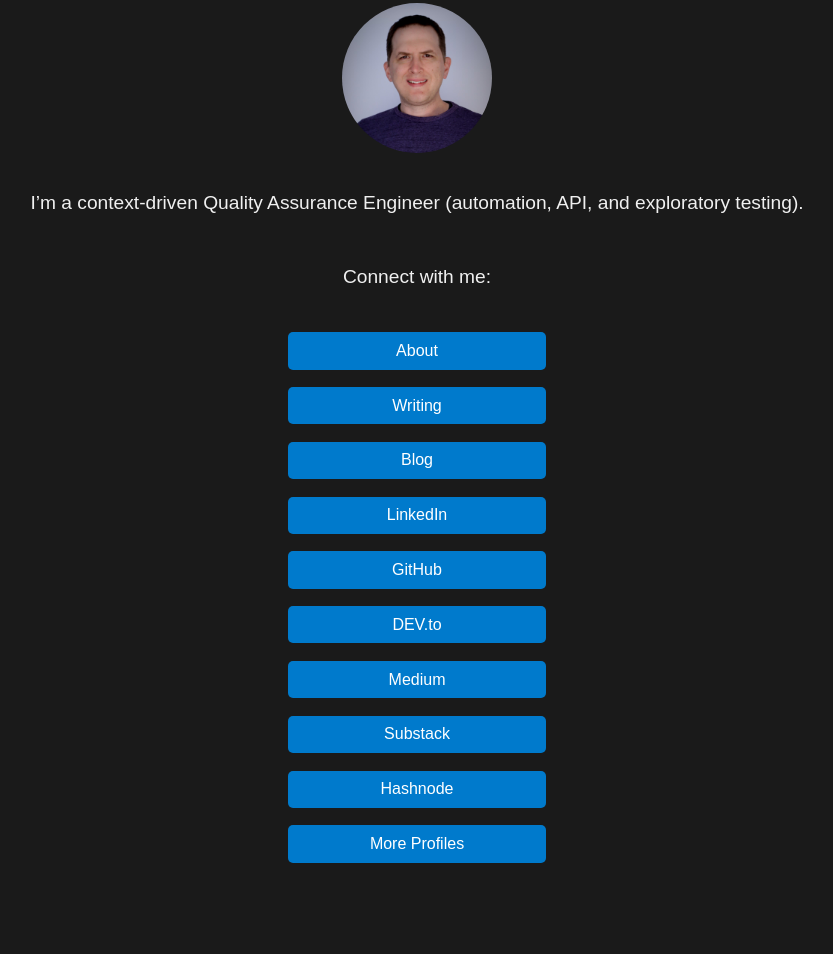
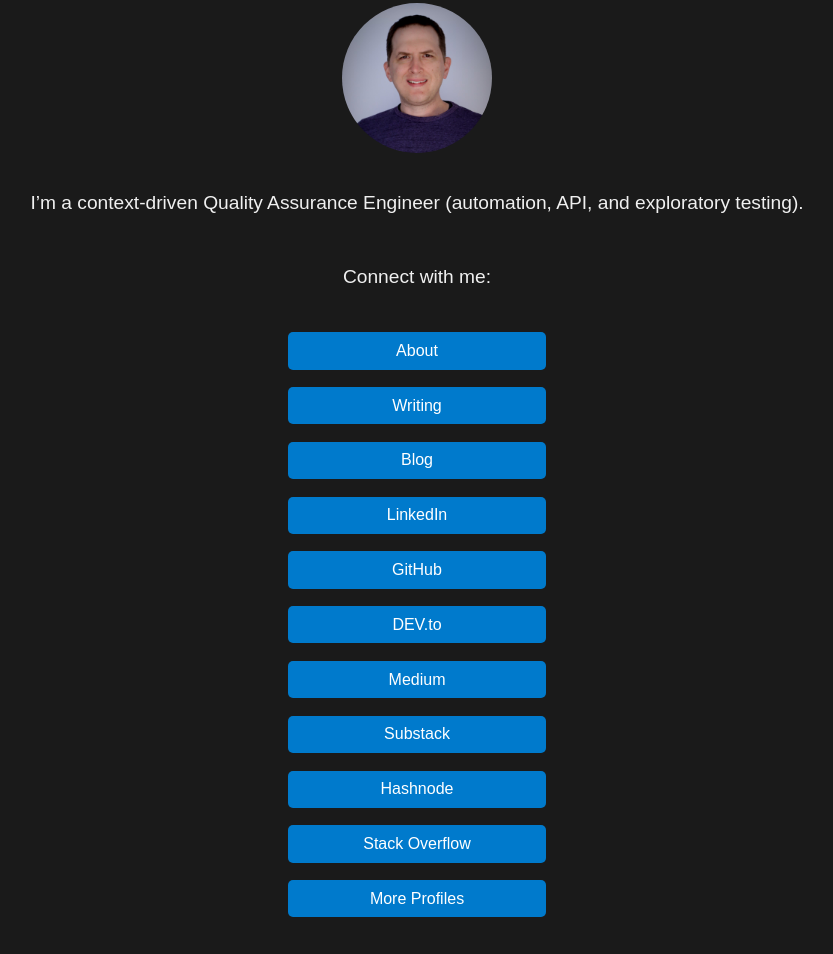
Before and after one commit to jeffthoensen/jeff-thoensen.github.io, a plain HTML site: page index.html in a window 1280 px wide. Shown: the part 140-1094 px from the top of the page, without its empty margins (223-1056 px from the left). Before the commit the page ends 1039 px from the top, so only its background shows below. Drawn offline with Linux system fonts and the light colour scheme.

Commit message:
Update index.html

```diff
--- a/index.html
+++ b/index.html
@@ -115,6 +115,7 @@
     <a href="https://jeff-thoensen.medium.com" target="_blank" rel="noopener noreferrer">Medium</a>
     <a href="https://jeffthoensen.substack.com" target="_blank" rel="noopener noreferrer">Substack</a>
     <a href="https://hashnode.com/@jeffthoensen" target="_blank" rel="noopener noreferrer">Hashnode</a>
+    <a href="https://stackoverflow.com/users/30687002/jeff-thoensen" target="_blank" rel="noopener noreferrer">Stack Overflow</a>
     <a href="/more-profiles.html">More Profiles</a>
   </div>
 </body>
```
